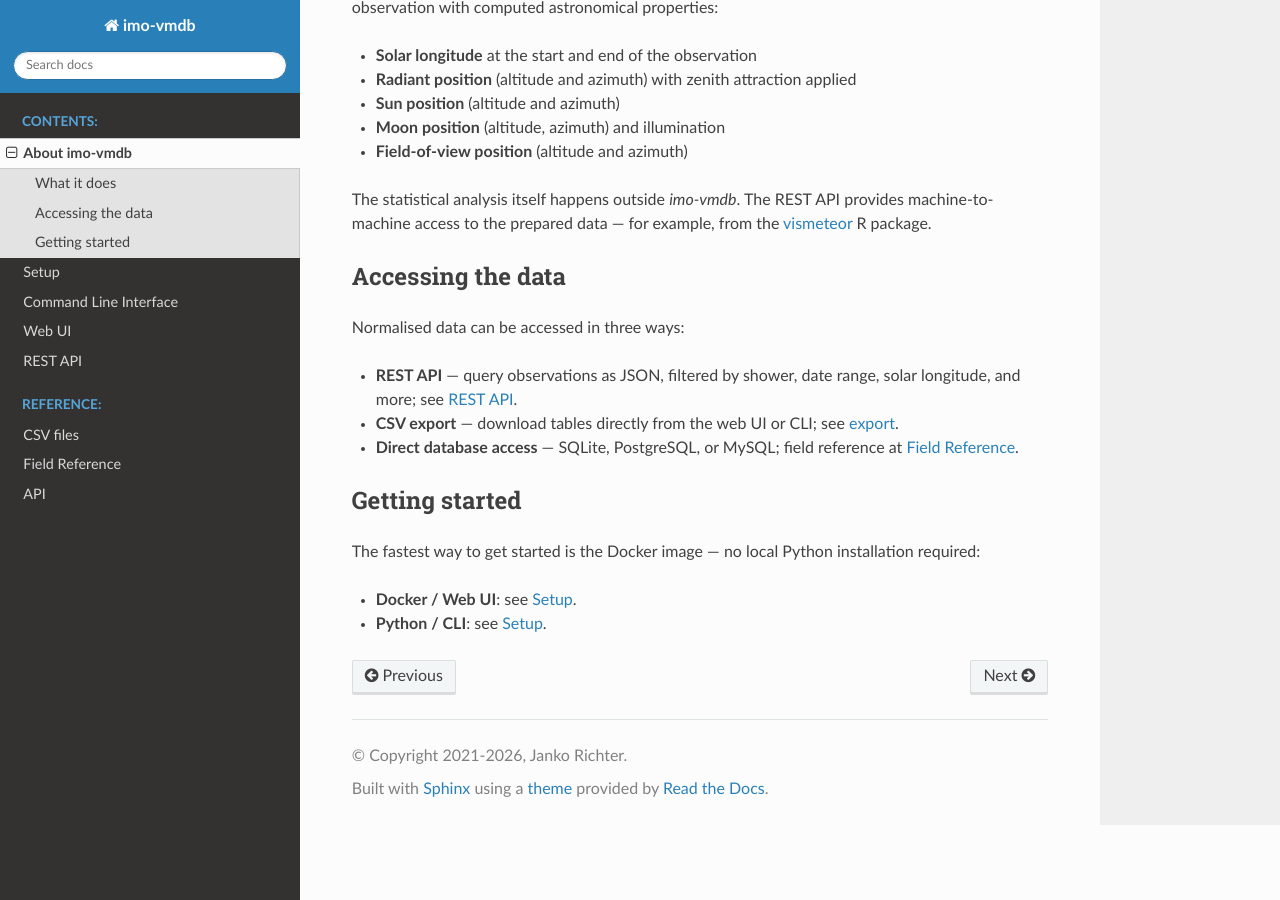
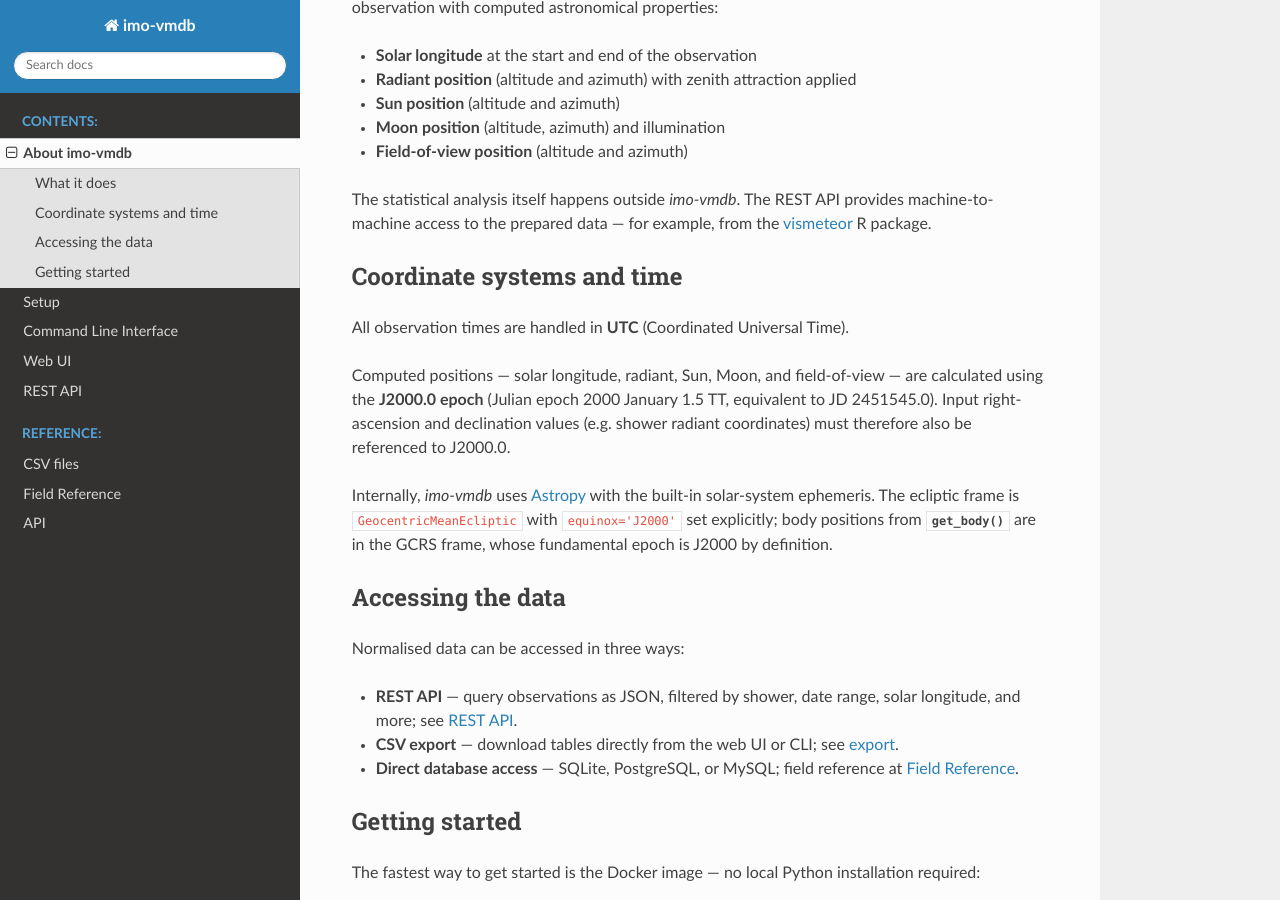
Before and after one commit to jankorichter/imo-vmdb, a Sphinx documentation site: the page built from docs/about.rst, in a window 1280 px wide and 900 px high, scrolled down 388 px. Built offline with Sphinx 7.4.7 and the Read the Docs theme 3.1.0, drawn with Linux system fonts in a browser that asks for light colours.

Commit message:
Fix missing documentation in built wheel

```diff
--- a/docs/about.rst
+++ b/docs/about.rst
@@ -25,6 +25,22 @@ provides machine-to-machine access to the prepared data — for example, from
 the `vismeteor <https://CRAN.R-project.org/package=vismeteor>`_
 R package.
 
+Coordinate systems and time
+---------------------------
+
+All observation times are handled in **UTC** (Coordinated Universal Time).
+
+Computed positions — solar longitude, radiant, Sun, Moon, and field-of-view —
+are calculated using the **J2000.0 epoch** (Julian epoch 2000 January 1.5 TT,
+equivalent to JD 2451545.0).  Input right-ascension and declination values
+(e.g. shower radiant coordinates) must therefore also be referenced to J2000.0.
+
+Internally, *imo-vmdb* uses `Astropy <https://www.astropy.org/>`_
+with the built-in solar-system ephemeris.  The ecliptic frame is
+``GeocentricMeanEcliptic`` with ``equinox='J2000'`` set explicitly;
+body positions from :func:`get_body` are in the GCRS frame, whose
+fundamental epoch is J2000 by definition.
+
 Accessing the data
 ------------------
 
--- a/docs/setup.rst
+++ b/docs/setup.rst
@@ -218,9 +218,6 @@ On Windows::
     [database]
     database = C:\Users\YourName\vmdb\database.db
 
-.. warning::
-   Running ``initdb`` on an existing database will delete all data in it.
-
 Minimal PostgreSQL configuration::
 
     [database]
--- a/pyproject.toml
+++ b/pyproject.toml
@@ -21,6 +21,10 @@ classifiers = [
     "Programming Language :: Python :: 3",
     "License :: OSI Approved :: MIT License",
     "Operating System :: OS Independent",
+]
+
+include = [
+    { path = "imo_vmdb/built_docs", format = ["wheel", "sdist"] }
 ]
 
 [tool.poetry.dependencies]
```
Also changed, not shown: README.md (+21 -0 lines), docs/cli.rst (+9 -1 lines), 7 other files.
